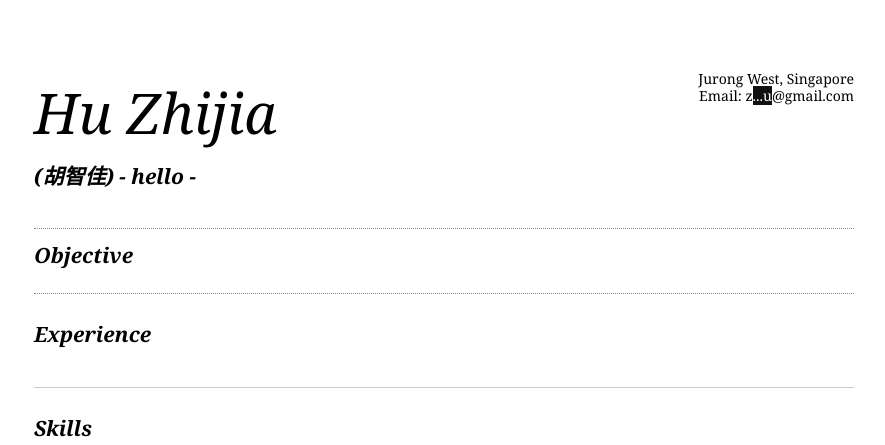
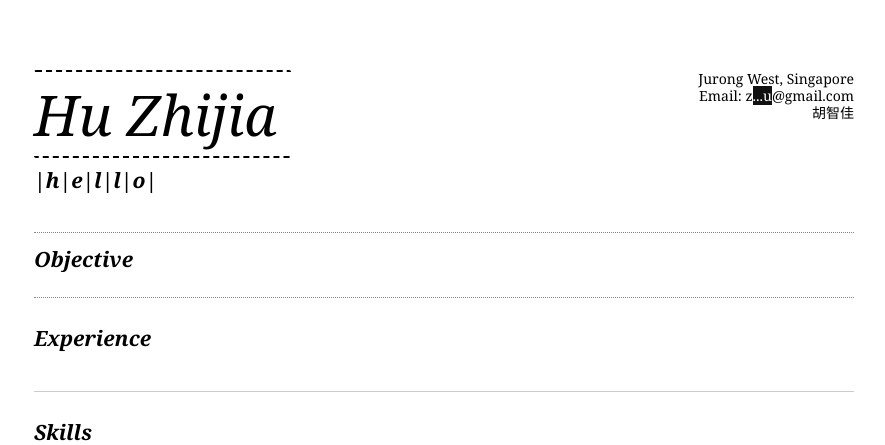
Before and after one commit to zhijiahu/blog, a Python web app: template templates/resume.html in a window 1280 px wide. Shown: the part 35-480 px from the top of the page, without its empty margins (196-1081 px from the left). Run offline with Jinja, Linux system fonts and the light colour scheme; the template is opened without the code that fills it, so the values that code supplies are empty; some libraries are stand-ins or nearby versions.

Commit message:
css improvements

```diff
--- a/stylesheets/main.css
+++ b/stylesheets/main.css
@@ -101,6 +101,19 @@ textarea {
 /* ==========================================================================
    Author's custom styles
    ========================================================================== */
+a img,.noline,a.noline:link,a.noline:visited,a.noline:hover,a.thumb,a.icon,a.img:link,a.img:visited,a.img:hover {
+background:none;
+border-width:0;
+}
+
+a.more-link {
+white-space:nowrap;
+}
+
+a:hover,aside a {
+color:#111;
+background-color:#fff;
+}
 
 #main {
 position:relative;
--- a/stylesheets/resume.css
+++ b/stylesheets/resume.css
@@ -40,20 +40,6 @@ text-decoration:none;
 background-color:#111;
 margin:0;
 padding:0;
-}
-
-a img,.noline,a.noline:link,a.noline:visited,a.noline:hover,a.thumb,a.icon,a.img:link,a.img:visited,a.img:hover {
-background:none;
-border-width:0;
-}
-
-a.more-link {
-white-space:nowrap;
-}
-
-a:hover,aside a {
-color:#111;
-background-color:#fff;
 }
 
 abbr[title],dfn[title] {
@@ -114,6 +100,8 @@ font-size:4em;
 line-height:1;
 font-weight:400;
 background-color:#fff;
+border-top: 2px dashed;
+border-bottom: 2px dashed;
 color:#000;
 font-style:italic;
 float:left;
--- a/templates/resume.html
+++ b/templates/resume.html
@@ -13,7 +13,7 @@
 				<h1>Hu Zhijia</h1>
 				<div class="clear"></div>
 				<h2 class="title">
-					(胡智佳) - hello -
+					|h|e|l|l|o|
 				</h2>
 			</div>
 			<div class="adr">
@@ -22,6 +22,9 @@
 				</div>
 				<div class="virtual">
 					<div>Email: <span class="email">z<a href="http://www.google.com/recaptcha/mailhide/d?k=01nbzmtdNJ9561YLJOOr3frA==&amp;c=sY-WOhuBFmAQLzdvSji5zAuaLIi6p-JEnihMouGZxg8=" onclick="window.open('http://www.google.com/recaptcha/mailhide/d?k\07501nbzmtdNJ9561YLJOOr3frA\75\75\46c\75sY-WOhuBFmAQLzdvSji5zAuaLIi6p-JEnihMouGZxg8\075', '', 'toolbar=0,scrollbars=0,location=0,statusbar=0,menubar=0,resizable=0,width=500,height=300'); return false;" title="Reveal this e-mail address">...u</a>@gmail.com</span>
+				</div>
+				<div>
+					胡智佳
 				</div>
 			</div>
 			<div class="clear"></div>
```
